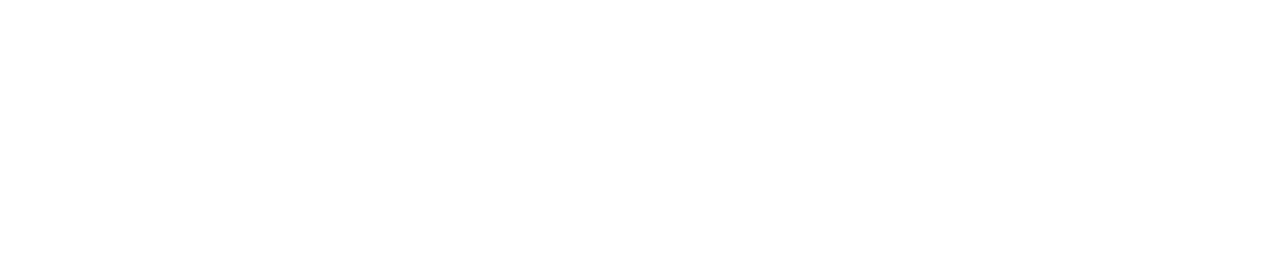
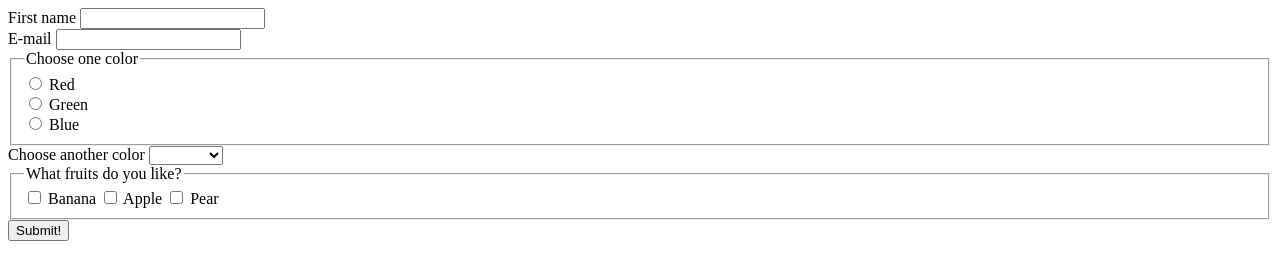
Before and after one commit to spartan-components/sc-form, a website: page demo/index.html in a window 1280 px wide. Drawn offline with Linux system fonts and the light colour scheme.

Commit message:
Add basic demo

```diff
--- a/demo/index.html
+++ b/demo/index.html
@@ -7,9 +7,72 @@
 </head>
 <body>
 
-  <!-- component goes here -->
+  <sc-form>
+    <form>
 
-  <script type="module">import "../sc-form.js";</script>
+      <!-- single inputs -->
+
+      <div>
+        <label for="firstName">First name</label>
+        <input type="text" id="firstName" required>
+      </div>
+
+      <div>
+        <label for="email">E-mail</label>
+        <input type="email" id="email">
+      </div>
+
+      <!-- select inputs -->
+
+      <fieldset role="radiogroup">
+        <legend>Choose one color</legend>
+
+        <div>
+          <input type="radio" name="color" id="red" value="red" required>
+          <label for="red">Red</label>
+        </div>
+
+        <div>
+          <input type="radio" name="color" id="green" value="green" required>
+          <label for="green">Green</label>
+        </div>
+
+        <div>
+          <input type="radio" name="color" id="blue" value="blue" required>
+          <label for="blue">Blue</label>
+        </div>
+      </fieldset>
+
+      <label for="another-color">Choose another color</label>
+      <select name="another-color" id="another-color" required>
+        <option value=""></option>
+        <option value="cyan">Cyan</option>
+        <option value="magenta">Magenta</option>
+        <option value="yellow">Yellow</option>
+        <option value="black">Black</option>
+      </select>
+
+      <!-- multi select -->
+
+      <fieldset data-required>
+        <legend>What fruits do you like?</legend>
+
+        <input type="checkbox" name="fruits" id="banana" value="banana" />
+        <label for="banana">Banana</label>
+
+        <input type="checkbox" name="fruits" id="apple" value="apple" />
+        <label for="apple">Apple</label>
+
+        <input type="checkbox" name="fruits" id="pear" value="pear" />
+        <label for="pear">Pear</label>
+      </fieldset>
+
+      <button type="submit">Submit!</button>
+
+    </form>
+  </sc-form>
+
+  <script type="module">import "../src/sc-form.js";</script>
 
 </body>
 </html>
```
